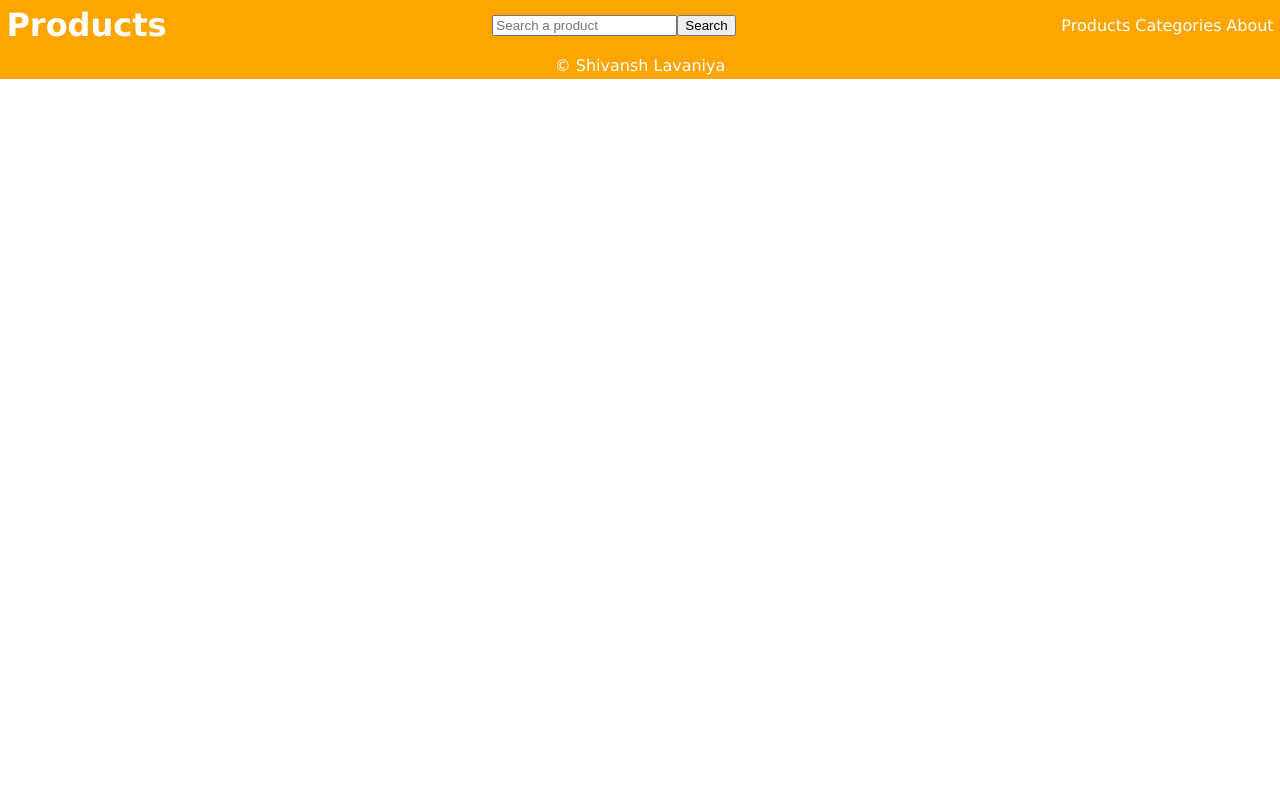
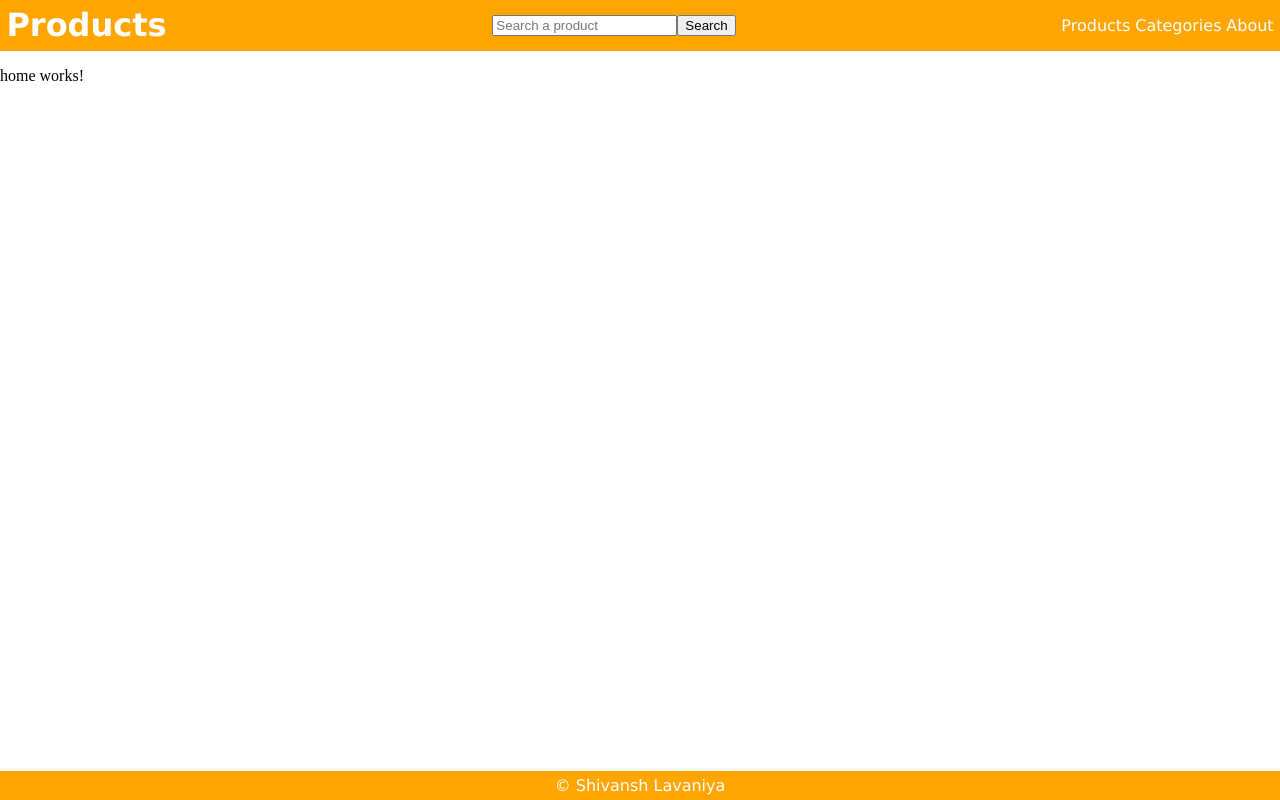
Before and after one commit to Shiva2026-eng/learning-angular, an Angular app in the folder products-catalogue/: page / in a window 1280 px wide. Built offline with nearby package versions, Linux system fonts and the light colour scheme.

Commit message:
Created routes

```diff
--- a/products-catalogue/src/app/app.html
+++ b/products-catalogue/src/app/app.html
@@ -1,6 +1,6 @@
 <div class="content-container">
   <app-header></app-header>
-  <div class="container">
+  <div class="content">
     <router-outlet></router-outlet>
   </div>
   <app-footer></app-footer>
--- a/products-catalogue/src/app/app.routes.ts
+++ b/products-catalogue/src/app/app.routes.ts
@@ -1,3 +1,15 @@
 import { Routes } from '@angular/router';
-
-export const routes: Routes = [];
+import { Home } from './home/home';
+import { About } from './about/about';
+import { Categories } from './categories/categories';
+export const routes: Routes = [
+  { path: '', component: Home },
+  {
+    path: 'about',
+    component: About,
+  },
+  {
+    path: 'categories',
+    component: Categories,
+  },
+];
```
